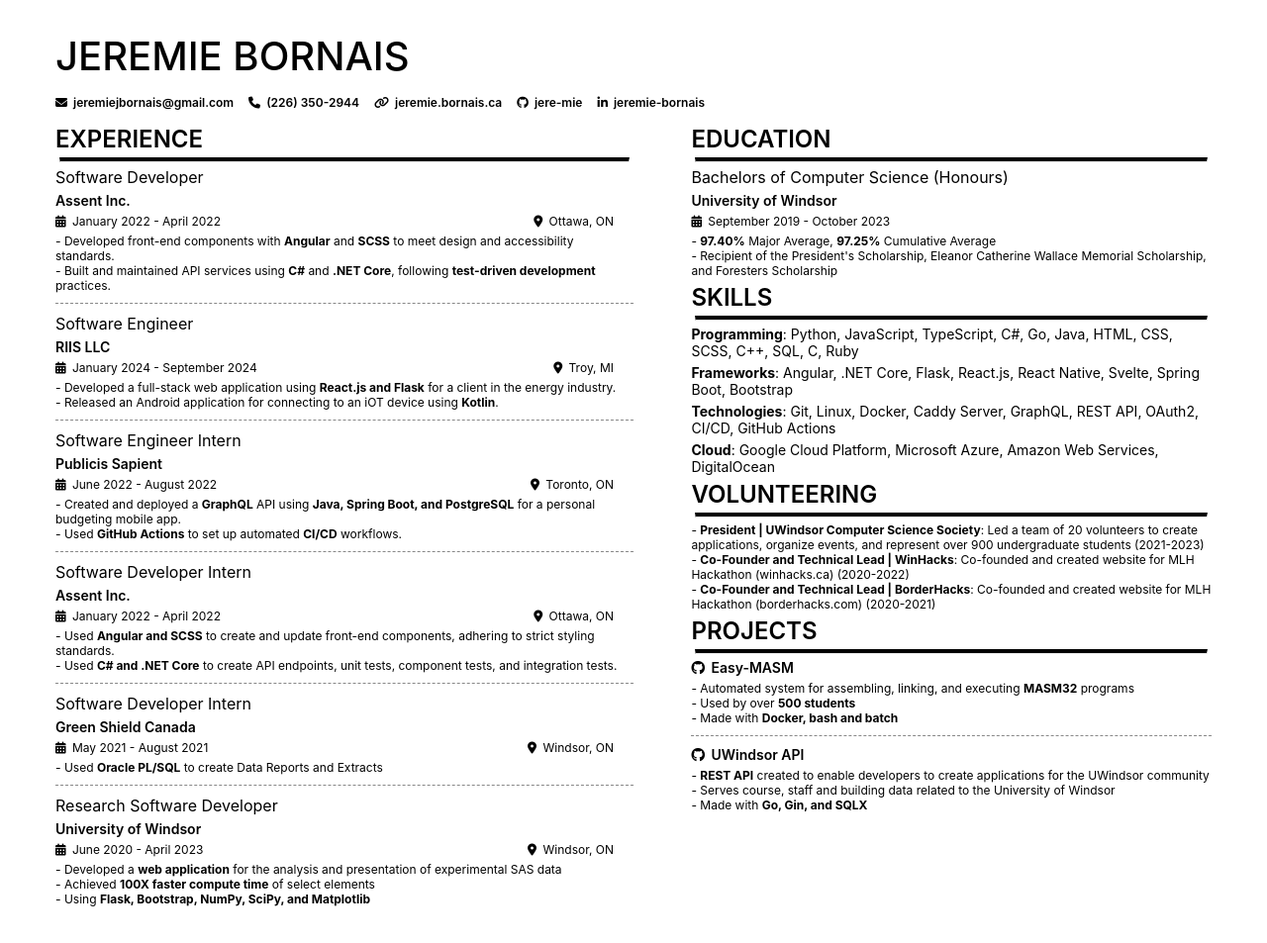
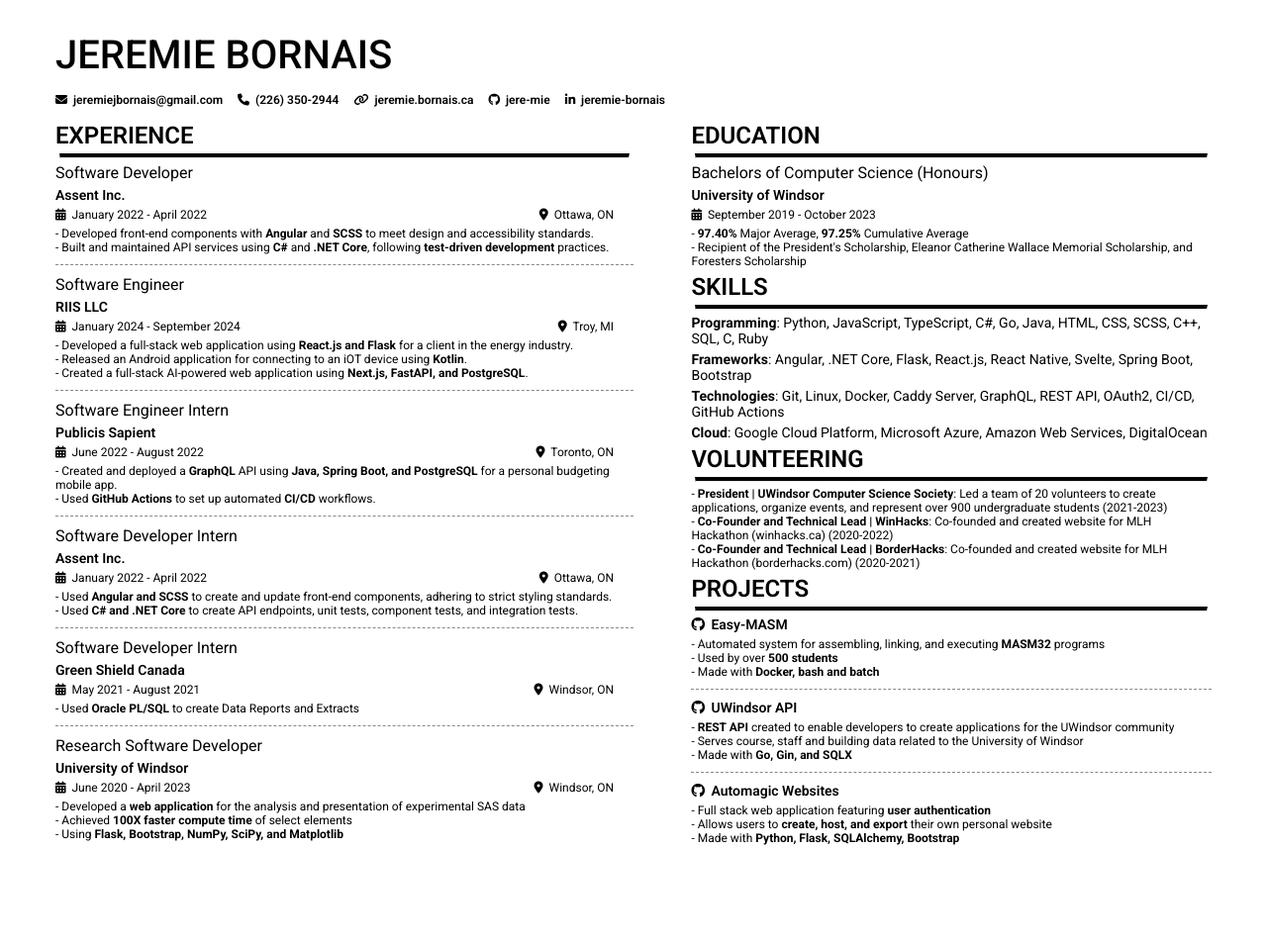
Before and after one commit to jere-mie/resume, a plain HTML site: page index.html in a window 1280 px wide. Shown: the whole page at 99% size. After the commit the page ends 891 px from the top, so only its background shows below. Drawn offline with Linux system fonts and the light colour scheme.

Commit message:
swap out font for Roboto

```diff
--- a/data/resume.json
+++ b/data/resume.json
@@ -41,7 +41,8 @@
             "location": "Troy, MI",
             "details": [
                 "Developed a full-stack web application using <b>React.js and Flask</b> for a client in the energy industry.",
-                "Released an Android application for connecting to an iOT device using <b>Kotlin</b>."
+                "Released an Android application for connecting to an iOT device using <b>Kotlin</b>.",
+                "Created a full-stack AI-powered web application using <b>Next.js, FastAPI, and PostgreSQL</b>."
             ]
         },
         {
@@ -163,6 +164,15 @@
                 "Serves course, staff and building data related to the University of Windsor",
                 "Made with <b>Go, Gin, and SQLX</b>"
             ]
+        },
+        {
+            "title": "Automagic Websites",
+            "link": "https://github.com/jere-mie/automagic-websites",
+            "details": [
+                "Full stack web application featuring <b>user authentication</b>",
+                "Allows users to <b>create, host, and export</b> their own personal website",
+                "Made with <b>Python, Flask, SQLAlchemy, Bootstrap</b>"
+            ]
         }
     ],
     "volunteering": [
--- a/index.html
+++ b/index.html
@@ -6,6 +6,10 @@
     <meta name="viewport" content="width=device-width, initial-scale=1.0">
     <title>Bornais_Jeremie_Resume</title>
     <link rel="stylesheet" href="static/style.css">
+    <link rel="preconnect" href="https://fonts.googleapis.com">
+    <link rel="preconnect" href="https://fonts.gstatic.com" crossorigin>
+    <link href="https://fonts.googleapis.com/css2?family=Roboto:ital,wght@0,100..900;1,100..900&display=swap"
+        rel="stylesheet">
     <script src="static/alpine.min.js" defer></script>
     <script src="https://kit.fontawesome.com/22fc08ce26.js" crossorigin="anonymous"></script>
     <style>
@@ -126,7 +130,8 @@
                                     <b x-text="skill.category"></b>:
                                     <template x-for="(item, index) in skill.items" :key="index">
                                         <span>
-                                            <span x-text="item"></span><span x-show="index < skill.items.length - 1">, </span>
+                                            <span x-text="item"></span><span x-show="index < skill.items.length - 1">,
+                                            </span>
                                         </span>
                                     </template>
                                 </ul>
@@ -139,7 +144,8 @@
                         <ul>
                             <template x-for="(volunteer, index) in items" :key="index">
                                 <li>
-                                    - <b x-text="volunteer.title + ' | ' + volunteer.location"></b>: <span x-html="volunteer.description"></span>
+                                    - <b x-text="volunteer.title + ' | ' + volunteer.location"></b>: <span
+                                        x-html="volunteer.description"></span>
                                 </li>
                             </template>
                         </ul>
--- a/static/style.css
+++ b/static/style.css
@@ -10,8 +10,7 @@
     margin: 0.25in 0.5in;
     padding: 8px;
     box-sizing: border-box;
-    font-family: -apple-system, BlinkMacSystemFont, "Segoe UI", Roboto,
-        Oxygen-Sans, Ubuntu, Cantarell, "Helvetica Neue", sans-serif;
+    font-family: Roboto, sans-serif;
 }
 
 hr.section-divider {
```
